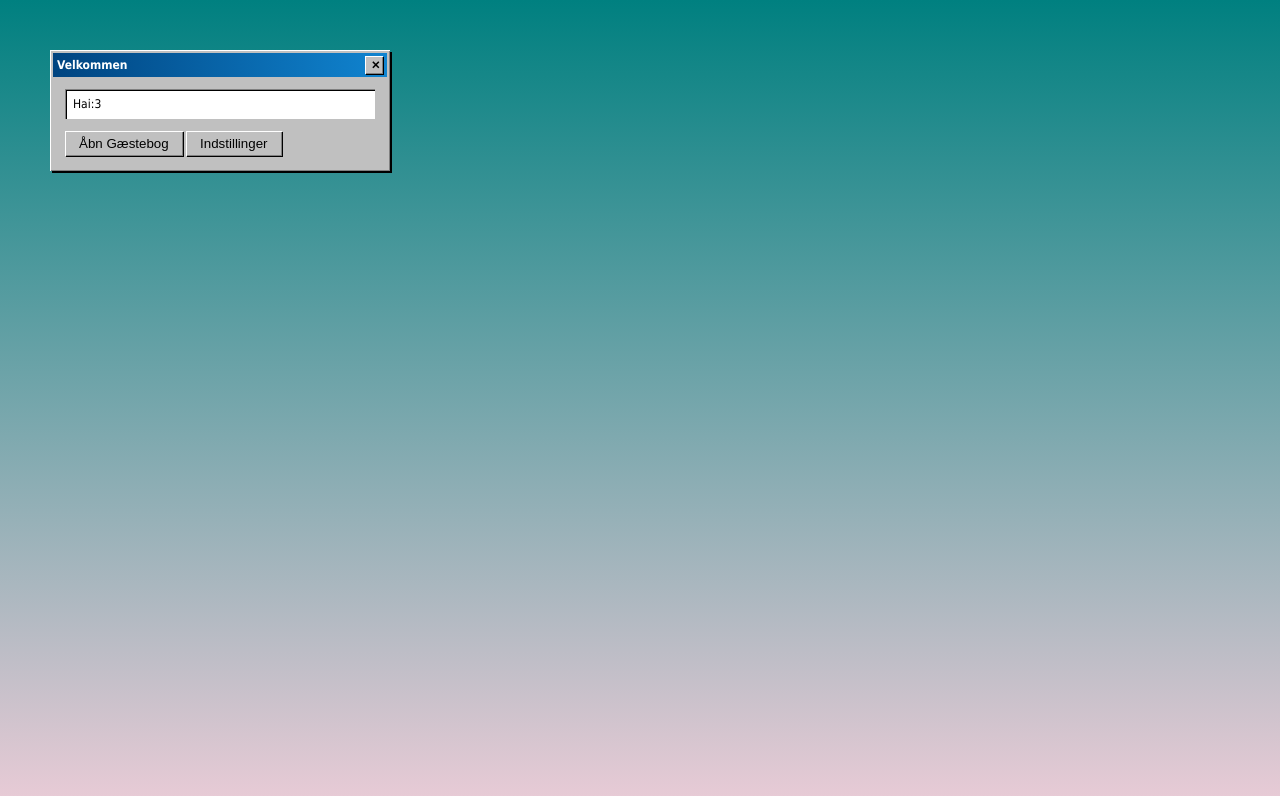
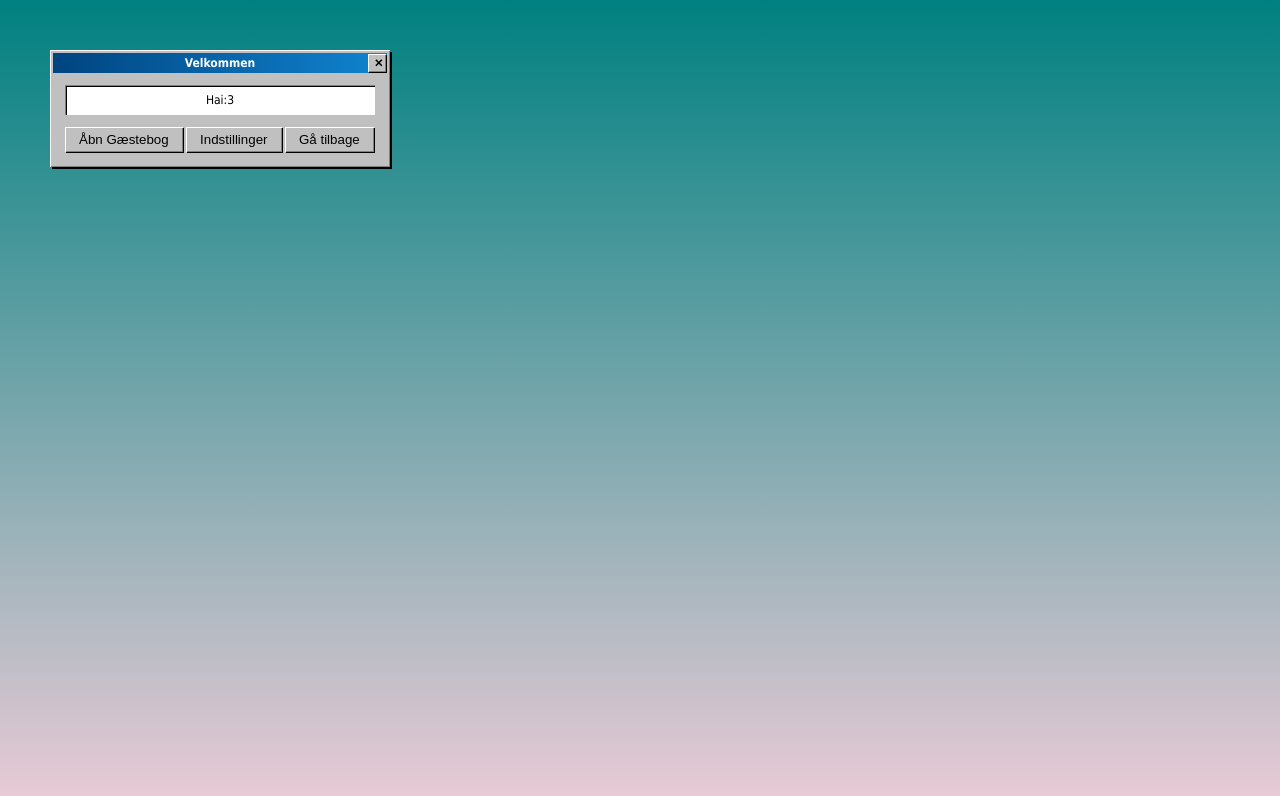
Before and after one commit to Noahdc9/myWebsite, a plain HTML site: page public/winpage.html in a window 1280 px wide. Drawn offline with Linux system fonts and the light colour scheme.

Commit message:
tilføjet en "go back"

```diff
--- a/public/app.js
+++ b/public/app.js
@@ -62,7 +62,10 @@ focusWindow(mainWin);
 // Gæstebogsvindue via <template>
 const openGuestbookBtn = document.getElementById("open-guestbook-btn");
 const guestbookTemplate = document.getElementById("guestbook-window-template");
-
+const goBackBtn = document.getElementById("go-back-btn");
+goBackBtn.addEventListener("click", ()=>{
+  window.location.href = "index.html"
+})
 let guestbookWin = null;
 let guestbookInitialized = false;
 
--- a/public/winpage.html
+++ b/public/winpage.html
@@ -10,19 +10,20 @@
 
 <body>
   <!--hehe hej marcus-->
-  <input name="website" tabindex="-1" autocomplete="off"
-       style="position:absolute;left:-9999px" aria-hidden="true">
+  <input name="website" tabindex="-1" autocomplete="off" style="position:absolute;left:-9999px" aria-hidden="true">
 
-  <!-- Vindue 1: Startvindue med knap til at åbne gæstebogen -->
+  <!-- Vindue 1: Startvindue med knap til at åbne gæstebogen og indstillinger-->
   <div class="win98-window" id="win98-main" style="top: 50px; left: 50px;">
     <div class="win98-titlebar">
       <span>Velkommen</span>
       <button class="win98-btn win98-close-btn" title="Luk">✕</button>
     </div>
     <div class="win98-body">
-      <div class="win98-inset-box">
-        Hai:3
-      </div>
+      <center>
+        <div class="win98-inset-box">
+          Hai:3
+        </div>
+      </center>
       <div class="win98-btn-row">
         <button type="button" class="win98-action-btn win98-action-btn--primary" id="open-guestbook-btn">
           Åbn Gæstebog
@@ -30,10 +31,12 @@
         <button type="button" class="win98-action-btn win98-action-btn--primary" id="open-settings-btn">
           Indstillinger
         </button>
+        <button type="button" class="win98-action-btn win98-action-btn--primary" id="go-back-btn">
+          Gå tilbage
+        </button>
       </div>
     </div>
   </div>
-
   <!-- Skabelon til Vindue 2: Gæstebog / chatboks -->
   <template id="guestbook-window-template">
     <div class="win98-window win98-window--guestbook" id="win98-guestbook">
--- a/public/winstyle.css
+++ b/public/winstyle.css
@@ -43,13 +43,17 @@ body {
 .win98-titlebar {
   display: flex;
   align-items: center;
-  justify-content: space-between;
+  text-align: center;
+  justify-content: center;
   background: linear-gradient(90deg, #004480, #1084d0);
   color: #ffffff;
   font-weight: bold;
   padding: 3px 4px;
   cursor: grab;
   user-select: none;
+}.win98-close-btn {
+  position: absolute;
+  right: 4px;              /* Juster afstanden til højre kant */
 }
 
 .win98-titlebar:active {
```
